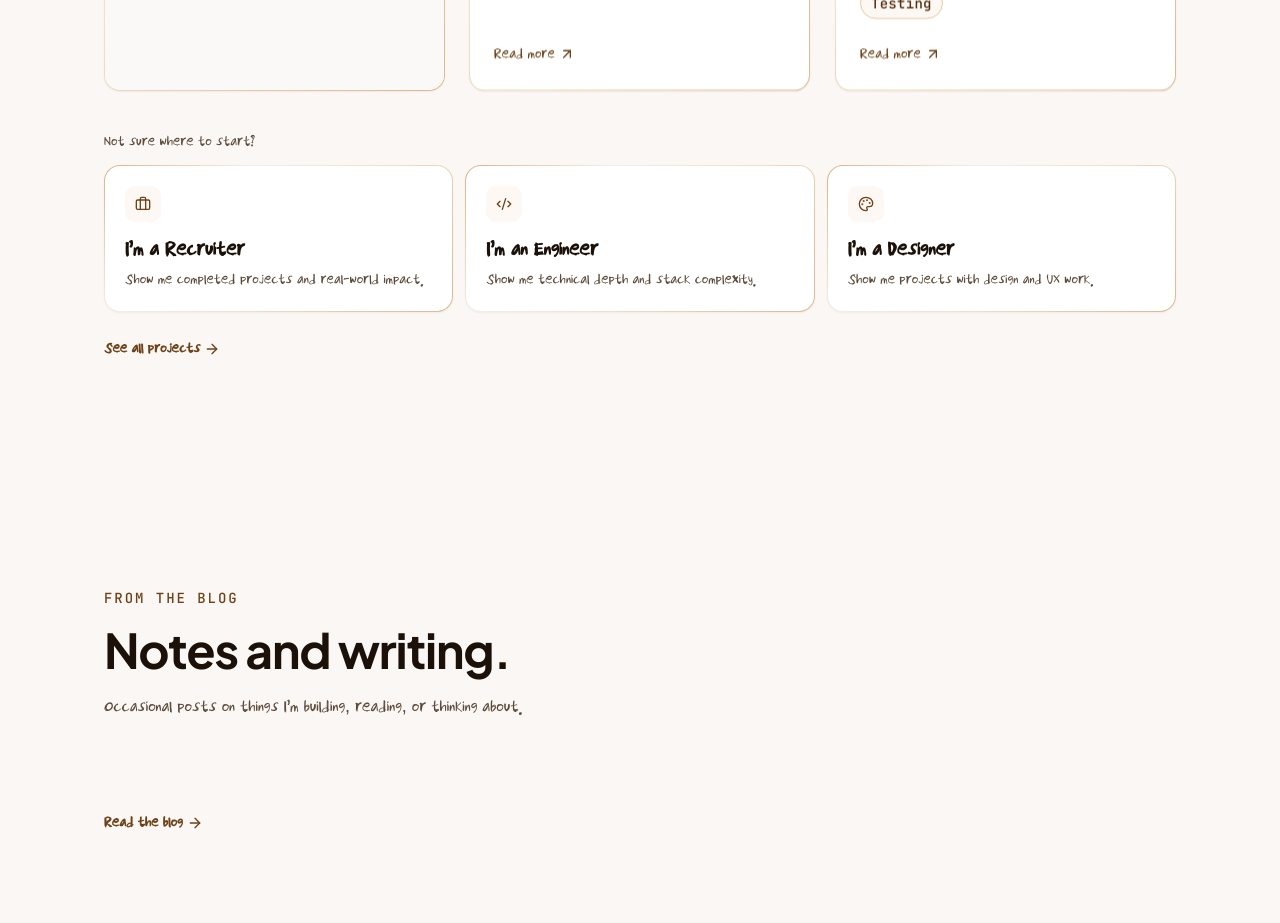
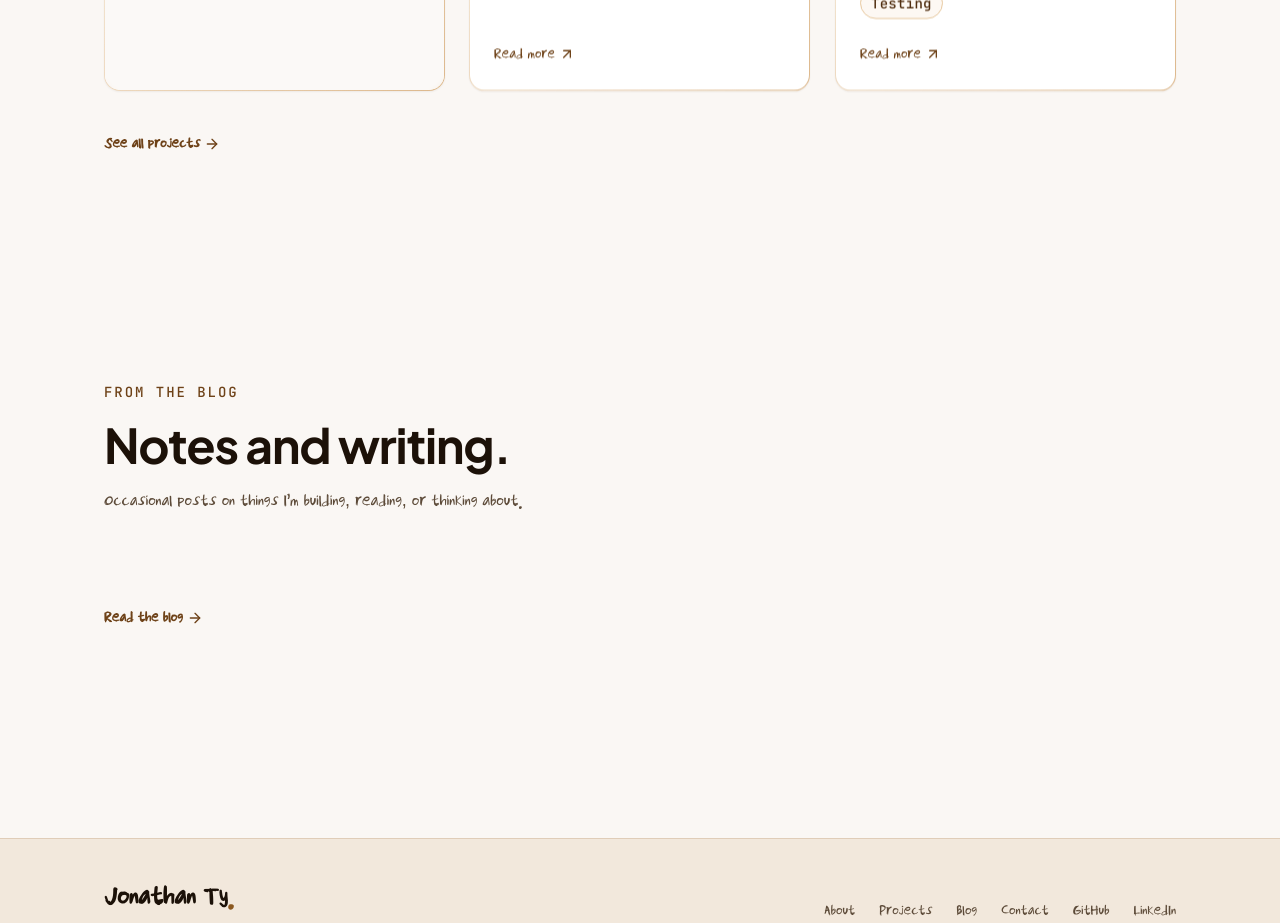
Before and after one commit to jonathannnty/portfolio, a Next.js app: page / in a window 1280 px wide. Shown: the part 1460-2383 px from the top of the page. Built offline with nearby package versions, Linux system fonts and the light colour scheme.

Commit message:
Remove unused StartHere component from Home page

```diff
--- a/app/page.tsx
+++ b/app/page.tsx
@@ -6,7 +6,6 @@ import RevealProvider from "./components/reveal-provider";
 import ProjectCard from "./components/project-card";
 import InProgressProjectCard from "./components/in-progress-project-card";
 import BlogCard from "./components/blog-card";
-import StartHere from "./components/start-here";
 import { projects } from "@/content/projects";
 import { posts } from "@/content/blog";
 
@@ -42,12 +41,6 @@ export default function Home() {
           ))}
         </div>
         <div className="mt-10 space-y-6">
-          <div>
-            <p className="mb-3 text-sm font-medium text-[color:var(--color-fg-muted)]">
-              Not sure where to start?
-            </p>
-            <StartHere />
-          </div>
           <Link
             href="/projects"
             className="inline-flex items-center gap-1 text-sm font-semibold text-[color:var(--color-primary-700)] hover:underline"
```
